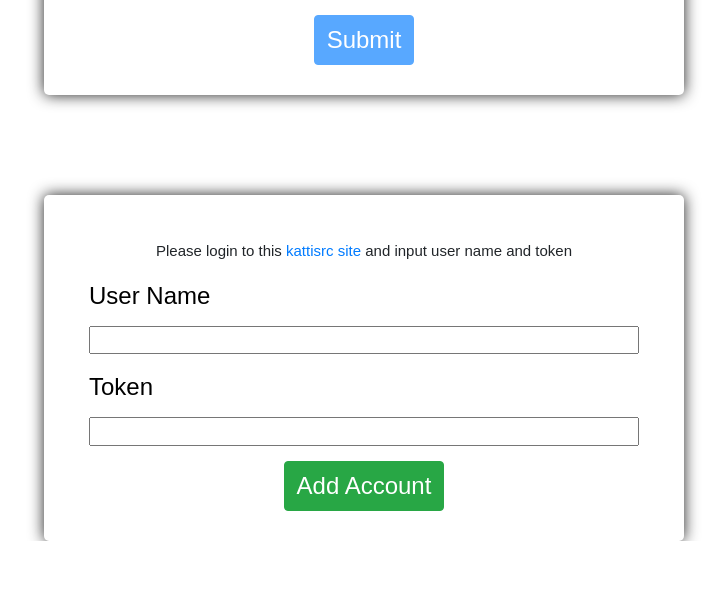
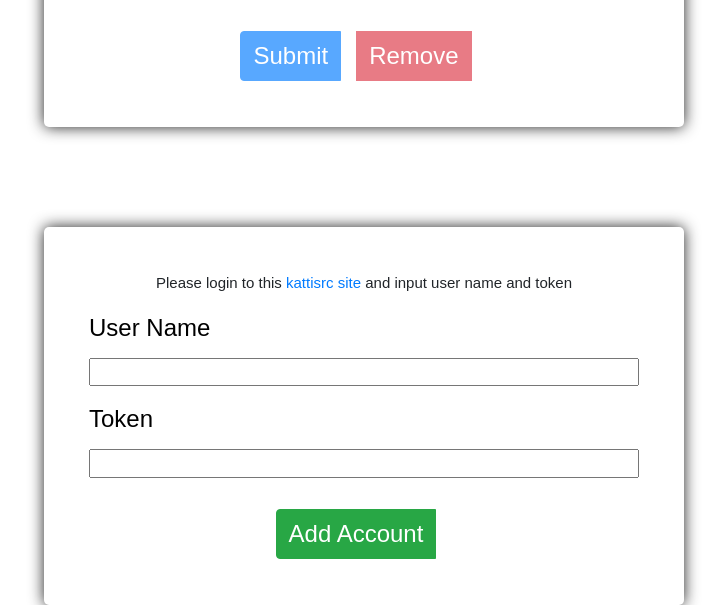
Before and after one commit to iamvickynguyen/Kattis-Performace-Tracker, a Flask app: page / in a window 1280 px wide. Shown: the part 279-884 px from the top of the page, without its empty margins (276-1003 px from the left). Before the commit the page ends 820 px from the top, so only its background shows below. Run offline with Flask 2, Linux system fonts and the light colour scheme; some libraries are stand-ins or nearby versions.

Commit message:
can separate 2 buttons in form

```diff
--- a/app.py
+++ b/app.py
@@ -46,10 +46,13 @@ def store_userinfo(username, token):
 def login():
     usernames = get_usernames()
     if request.method == 'POST':
-        username = request.form.get('accountOptions')
-        userinfo = get_userinfo(username)
-        status = collect(userinfo['username'], userinfo['token'])
-        return redirect(url_for('user', username = username))
+        if request.form.get('submitBtn') == 'submitName':
+            username = request.form.get('accountOptions')
+            userinfo = get_userinfo(username)
+            status = collect(userinfo['username'], userinfo['token'])
+            return redirect(url_for('user', username = username))
+        else:
+            pass
     return render_template('login.html', input_error = False, usernames = usernames)
 
 # NOTE: not many accounts so rendering the whole page is fine. TODO: just update the user dropdown menu
@@ -131,4 +134,4 @@ def get_usernames():
     return list(map(lambda x: x['username'], c.execute('''select username from accounts;''').fetchall()))
 
 if __name__ == "__main__":
-    app.run()
+    app.run(debug=True)
--- a/static/login.css
+++ b/static/login.css
@@ -33,13 +33,18 @@ p {
     background: #ffbdb6;
 }
 
-.loginBtn {
-    display: block;
-    margin: 0 auto;
-    margin-top: 15px;
+.formBtn {
+    margin: 1rem;
     font-size: 1.6em;
 }
 
 .center {
     text-align: center;
 }
+
+.button-group {
+    margin: auto;
+    display: flex;
+    flex-direction: row;
+    justify-content: center;
+}
--- a/templates/login.html
+++ b/templates/login.html
@@ -14,12 +14,16 @@
         </select>
     </p>
 
+    <div class="btn-group button-group">
         {% if usernames|length > 0 %}
-        <button class="btn btn-primary loginBtn" id="submitBtn" onclick="submitForm()">Submit</button>
+            <button class="btn btn-primary formBtn" id="submitBtn" name="submitBtn" value="submitName" onclick="submitForm()">Submit</button>
+            <button class="btn btn-danger formBtn" id="removeBtn" name="removeBtn" value="removeName" onclick="dummy()">Remove</button>
         {% else %}
-        <button class="btn btn-primary loginBtn" id="submitBtn" onclick="submitForm()" disabled>Submit</button>
+            <button class="btn btn-primary formBtn" id="submitBtn" disabled>Submit</button>
+            <button class="btn btn-danger formBtn" id="removeBtn" disabled>Remove</button>
         {% endif %}
-    <button class="btn btn-primary loginBtn" id="loadingBtn" style="display: none;"><i class="fa fa-spinner fa-spin"></i> Collecting data...</button>
+        <button class="btn btn-primary formBtn" id="loadingBtn" style="display: none;"><i class="fa fa-spinner fa-spin"></i> Collecting data...</button>
+    </div>
 </form>
 
 <form action="/account" method="POST" id="accountForm">
@@ -52,19 +56,27 @@
         </script>
     {% endif %}
 
-    <button class="btn btn-success loginBtn" id="addAccountBtn" onclick="addAccount()">Add Account</button>
-    <button class="btn btn-success loginBtn" id="checkingBtn" style="display: none;"><i class="fa fa-spinner fa-spin"></i> Checking...</button>
+    <div class="btn-group button-group">
+        <button class="btn btn-success formBtn" id="addAccountBtn" onclick="addAccount()">Add Account</button>
+        <button class="btn btn-success formBtn" id="checkingBtn" style="display: none;"><i class="fa fa-spinner fa-spin"></i> Checking...</button>
+    </div>
+
 </form>
 
 <script>
     function submitForm() {
         document.getElementById('loginForm').submit();
         document.getElementById('submitBtn').style.display = 'none';
+        document.getElementById('removeBtn').style.display = 'none';
         var loadingBtn = document.getElementById('loadingBtn');
         loadingBtn.style.display = '';
         loadingBtn.disabled = true;
         username.readOnly = true;
         token.readOnly = true;
+    }
+
+    function dummy() {
+        console.log('remove!');
     }
 
     function addAccount() {
```
Lines whose indentation alone changed are shown as unchanged.
